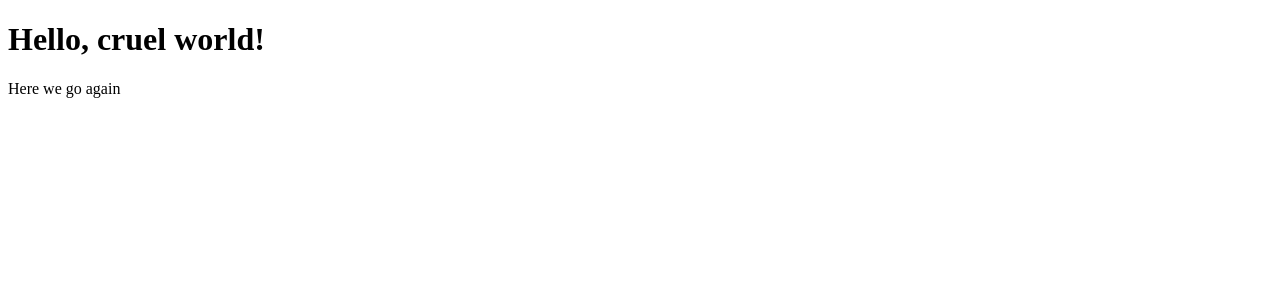
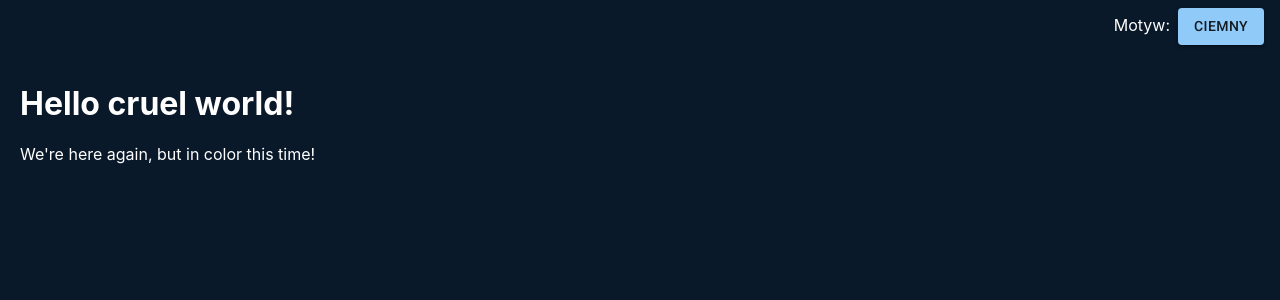
Before and after one commit to k-piekarczyk/pgui-dashboard, a React (Create React App) app: page / in a window 1280 px wide. Shown: the top 300 px of the page. Built offline with nearby package versions, Linux system fonts and the light colour scheme.

Commit message:
working version

```diff
--- a/public/index.html
+++ b/public/index.html
@@ -10,34 +10,15 @@
       content="Web site created using create-react-app"
     />
     <link rel="apple-touch-icon" href="%PUBLIC_URL%/logo192.png" />
-    <!--
-      manifest.json provides metadata used when your web app is installed on a
-      user's mobile device or desktop. See https://developers.google.com/web/fundamentals/web-app-manifest/
-    -->
     <link rel="manifest" href="%PUBLIC_URL%/manifest.json" />
-    <!--
-      Notice the use of %PUBLIC_URL% in the tags above.
-      It will be replaced with the URL of the `public` folder during the build.
-      Only files inside the `public` folder can be referenced from the HTML.
-
-      Unlike "/favicon.ico" or "favicon.ico", "%PUBLIC_URL%/favicon.ico" will
-      work correctly both with client-side routing and a non-root public URL.
-      Learn how to configure a non-root public URL by running `npm run build`.
-    -->
-    <title>React App</title>
+    <link
+      rel="stylesheet"
+      href="https://fonts.googleapis.com/css?family=Roboto:300,400,500,700&display=swap"
+    />
+    <title>PGUI: Dashboard</title>
   </head>
   <body>
     <noscript>You need to enable JavaScript to run this app.</noscript>
     <div id="root"></div>
-    <!--
-      This HTML file is a template.
-      If you open it directly in the browser, you will see an empty page.
-
-      You can add webfonts, meta tags, or analytics to this file.
-      The build step will place the bundled scripts into the <body> tag.
-
-      To begin the development, run `npm start` or `yarn start`.
-      To create a production bundle, use `npm run build` or `yarn build`.
-    -->
   </body>
 </html>
--- a/src/App.tsx
+++ b/src/App.tsx
@@ -1,10 +1,39 @@
 import React from "react";
+import { Route, Routes } from "react-router";
 
-export default class App extends React.Component {
-  render() {
-    return <div className="app">
-        <h1>Hello, cruel world!</h1>
-        <p>Here we go again</p>
-    </div>;
-  }
+import { Box } from "@mui/material";
+import { createTheme, ThemeProvider } from "@mui/material/styles";
+
+import ColorModeContext from "./context/colorMode.context";
+import getPalette, { colorPalette as cp } from "./palette";
+
+import Navbar from "./components/Navbar.component";
+
+import Home from "./pages/Home.page";
+
+export default function App() {
+  const [mode, setMode] = React.useState<"light" | "dark">("dark");
+  const colorMode = React.useMemo(
+    () => ({
+      toggleColorMode: () => {
+        setMode((prevMode) => (prevMode === "light" ? "dark" : "light"));
+      },
+    }),
+    [],
+  );
+
+  const theme = React.useMemo(() => createTheme(getPalette(mode) as any), [mode]);
+
+  return (
+    <ColorModeContext.Provider value={colorMode}>
+      <ThemeProvider theme={theme}>
+        <Box sx={{ width: "100%", minHeight: "100vh", bgcolor: cp.background, color: cp.text.primary }}>
+          <Navbar />
+          <Routes>
+            <Route path="/" element={<Home />} />
+          </Routes>
+        </Box>
+      </ThemeProvider>
+    </ColorModeContext.Provider>
+  );
 }
--- /dev/null
+++ b/src/components/Navbar.component.tsx
@@ -0,0 +1,29 @@
+import React from "react";
+
+import { Box, Button, useTheme } from "@mui/material";
+
+import ColorModeContext from "../context/colorMode.context";
+
+export default function Navbar() {
+  const theme = useTheme();
+  const colorMode = React.useContext(ColorModeContext);
+
+  return (
+    <Box
+      sx={{
+        display: "flex",
+        justifyContent: "right",
+        alignItems: "center",
+        paddingTop: 1,
+        paddingBottom: 1,
+        paddingLeft: 2,
+        paddingRight: 2
+      }}
+    >
+      <Box>
+        Motyw:
+        <Button sx={{marginLeft: 1}} variant="contained" onClick={colorMode.toggleColorMode}>{theme.palette.mode === "dark" ? "Ciemny" : "Jasny"}</Button>
+      </Box>
+    </Box>
+  );
+}
--- /dev/null
+++ b/src/context/colorMode.context.ts
@@ -0,0 +1,5 @@
+import React from "react";
+
+const ColorModeContext = React.createContext({ toggleColorMode: () => {} });
+
+export default ColorModeContext;
--- /dev/null
+++ b/src/index.css
@@ -0,0 +1,13 @@
+body {
+  margin: 0;
+  font-family: -apple-system, BlinkMacSystemFont, "Segoe UI", "Roboto", "Oxygen",
+    "Ubuntu", "Cantarell", "Fira Sans", "Droid Sans", "Helvetica Neue",
+    sans-serif;
+  -webkit-font-smoothing: antialiased;
+  -moz-osx-font-smoothing: grayscale;
+}
+
+code {
+  font-family: source-code-pro, Menlo, Monaco, Consolas, "Courier New",
+    monospace;
+}
--- a/src/index.tsx
+++ b/src/index.tsx
@@ -1,11 +1,20 @@
-import React from 'react';
-import ReactDOM from 'react-dom';
+import React from "react";
+import ReactDOM from "react-dom";
 
-import App from './App';
+import "./index.css";
+import App from "./App";
+
+import reportWebVitals from "./reportWebVitals";
+import debug from "debug";
+import { BrowserRouter } from "react-router-dom";
 
 ReactDOM.render(
   <React.StrictMode>
-    <App />
+    <BrowserRouter>
+      <App />
+    </BrowserRouter>
   </React.StrictMode>,
-  document.getElementById('root')
+  document.getElementById("root"),
 );
+
+reportWebVitals(debug("Web Vitals"));
--- /dev/null
+++ b/src/pages/Home.page.tsx
@@ -0,0 +1,10 @@
+import { Box } from "@mui/system";
+
+export default function Home() {
+  return (
+    <Box sx={{ p: "10px 20px 10px 20px" }}>
+      <h1>Hello cruel world!</h1>
+      <p>We're here again, but in color this time!</p>
+    </Box>
+  );
+}
--- /dev/null
+++ b/src/palette.ts
@@ -0,0 +1,52 @@
+import { PaletteMode } from "@mui/material";
+
+export const colorPalette = {
+  background: "background",
+  tile: {
+    background: "tile.background",
+    border: "tile.border",
+  },
+  button: {
+    primary: "button.primary",
+  },
+  text: {
+    primary: "text.primary",
+  },
+};
+
+export default function getPalette(mode: PaletteMode) {
+  return {
+    palette: {
+      mode,
+      ...(mode === "dark"
+        ? {
+            // palette values for dark mode
+            background: "#0A1929",
+            tile: {
+              background: "#001E3C",
+              border: "#1E4976",
+            },
+            button: {
+              primary: "#0074EA",
+            },
+            text: {
+              primary: "#FFFFFF",
+            },
+          }
+        : {
+            // palette values for light mode
+            background: "#F6FAFE",
+            tile: {
+              background: "#DAECFB",
+              border: "#7EBBF1",
+            },
+            button: {
+              primary: "#7EBBF1",
+            },
+            text: {
+              primary: "#0C1E31",
+            },
+          }),
+    },
+  };
+}
--- /dev/null
+++ b/src/reportWebVitals.ts
@@ -0,0 +1,15 @@
+import { ReportHandler } from 'web-vitals';
+
+const reportWebVitals = (onPerfEntry?: ReportHandler) => {
+  if (onPerfEntry && onPerfEntry instanceof Function) {
+    import('web-vitals').then(({ getCLS, getFID, getFCP, getLCP, getTTFB }) => {
+      getCLS(onPerfEntry);
+      getFID(onPerfEntry);
+      getFCP(onPerfEntry);
+      getLCP(onPerfEntry);
+      getTTFB(onPerfEntry);
+    });
+  }
+};
+
+export default reportWebVitals;
```
Also changed, not shown: package.json (+9 -0 lines), tsconfig.json (+2 -8 lines), 2 other files (tests, documents, lock files or other folders).
